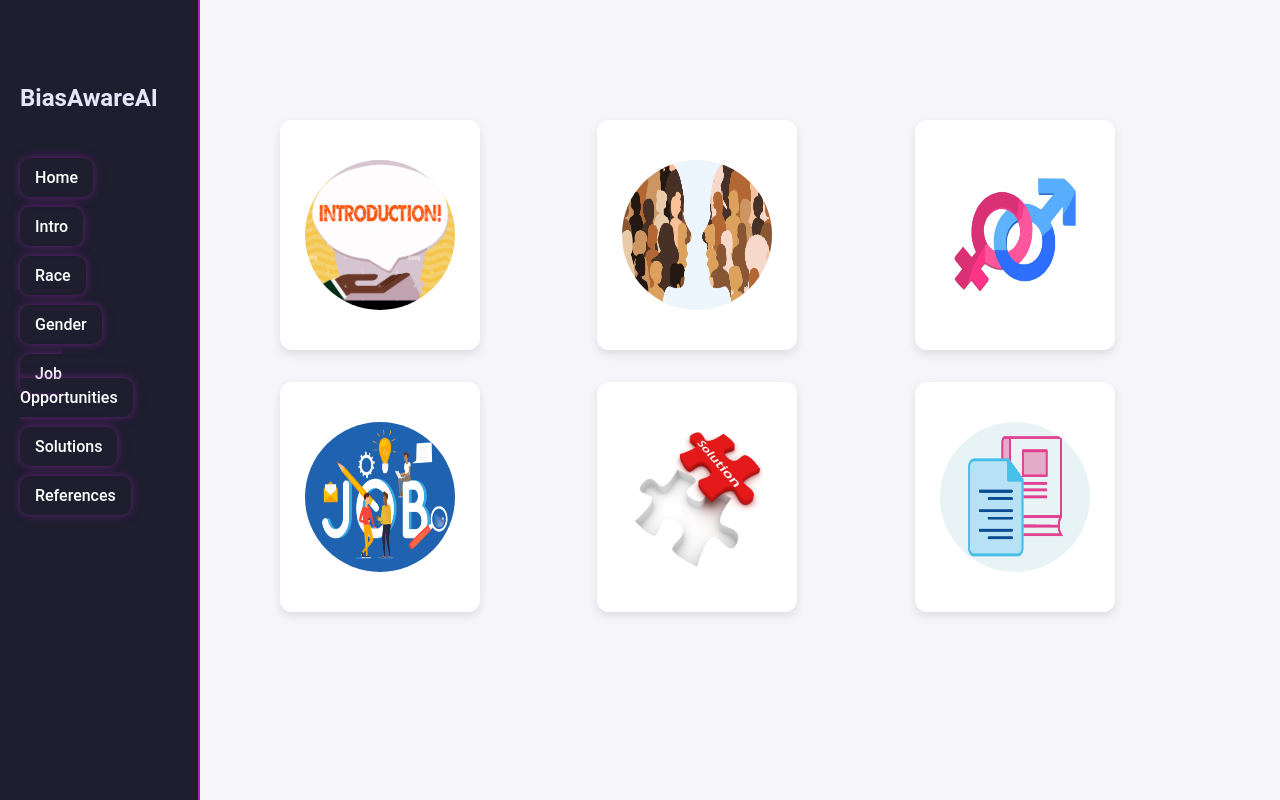
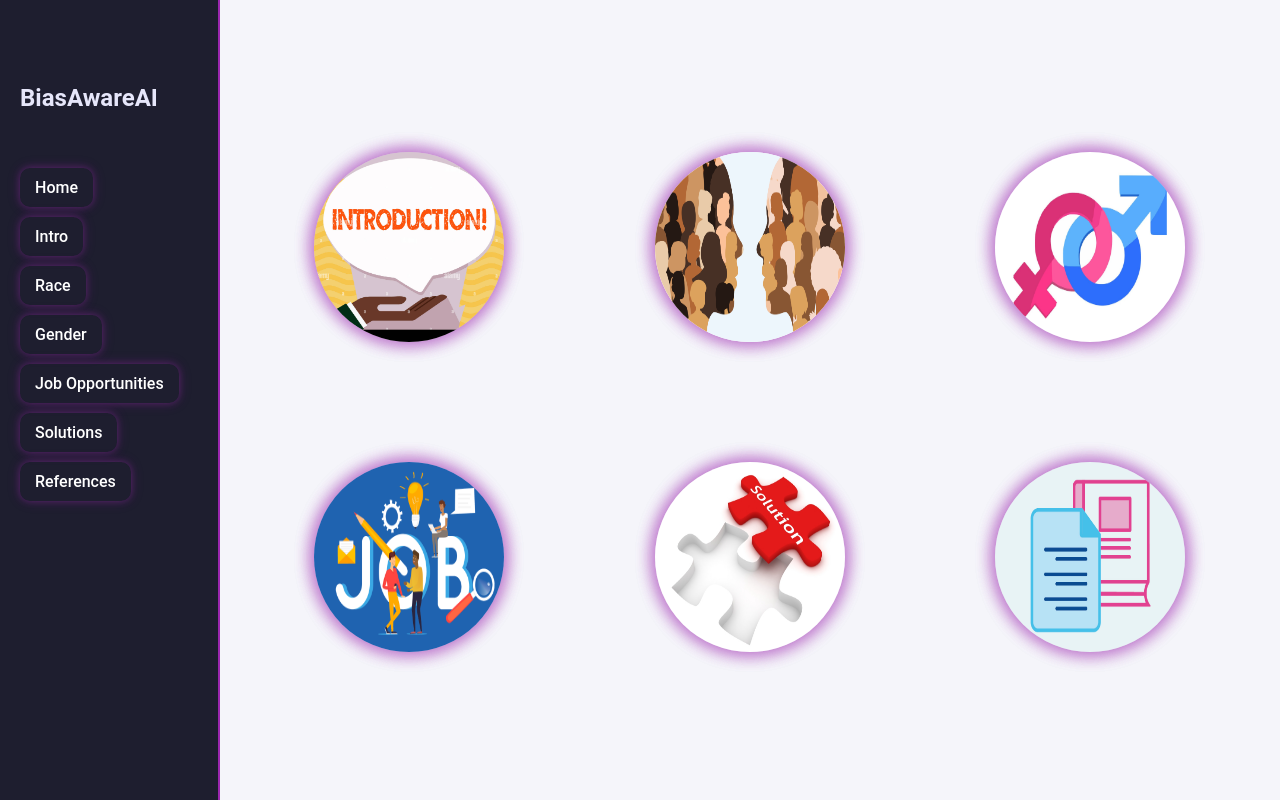
Before and after one commit to edombelayneh/BiasAwareAI, a Next.js app: page / in a window 1280 px wide. Built offline with nearby package versions, Linux system fonts and the light colour scheme.

Commit message:
finalize website with some few tweaks

```diff
--- a/app/ClientLayout.js
+++ b/app/ClientLayout.js
@@ -12,7 +12,18 @@ export default function ClientLayout({ children }) {
   return (
     <ThemeProvider theme={theme}>
       <CssBaseline />
-      {/* <Box sx={{ display: 'flex', flexDirection: isMobile ? 'column' : 'row' }}>
+      <Box sx={{ display: 'flex', flexDirection: isMobile ? 'column' : 'row' }}>
+        <Sidebar />
+        <Box component="main" sx={{ flex: 1, marginLeft: isMobile ? 0 : '250px', mt: 5}}>
+            {children}
+        </Box>
+        </Box>
+
+    </ThemeProvider>
+  );
+}
+
+   {/* <Box sx={{ display: 'flex', flexDirection: isMobile ? 'column' : 'row' }}>
         <Sidebar />
         <Box
           component="main"
@@ -25,13 +36,3 @@ export default function ClientLayout({ children }) {
           {children}
         </Box>
       </Box> */}
-      <Box sx={{ display: 'flex', flexDirection: isMobile ? 'column' : 'row' }}>
-        <Sidebar />
-        <Box component="main" sx={{ flex: 1, marginLeft: isMobile ? 0 : '200px' }}>
-            {children}
-        </Box>
-        </Box>
-
-    </ThemeProvider>
-  );
-}
--- a/app/components/NewPageIcon.js
+++ b/app/components/NewPageIcon.js
@@ -12,42 +12,63 @@ const NewPageIcon = ({ page, text, imageName }) => {
     const theme = useTheme();
 
     const isMobile = useMediaQuery(theme.breakpoints.down('sm'));
+    const imageSize = isMobile ? 80 : 150;
 
     const handleClick = () => {
       router.push(page);
     };
 
     return (
+      // <Box
+      //   onClick={handleClick}
+      //   sx={{
+      //     cursor: 'pointer',
+      //     display: 'flex',
+      //     flexDirection: 'column',
+      //     alignItems: 'center',
+      //     textAlign: 'center',
+      //     width: isMobile ? 100 : 200,
+      //     padding: isMobile ? 2 : 5,
+      //     borderRadius: '50%',
+      //     backgroundColor: '#FFFFFF',
+      //     boxShadow: '0 4px 10px rgba(0, 0, 0, 0.1)',
+      //     transition: 'transform 0.3s, box-shadow 0.3s',
+      //     '&:hover': {
+      //       transform: 'scale(1.05)',
+      //       boxShadow: '0 6px 20px rgba(156, 39, 176, 0.4)',
+      //     },
+      //   }}
+      // >
       <Box
       onClick={handleClick}
       sx={{
-          cursor: 'pointer',
-          display: 'flex',
-          flexDirection: 'column',
-          alignItems: 'center',
-          textAlign: 'center',
-          width: isMobile ? 100 : 200,
-          padding: isMobile ? 2 : 5,
-          borderRadius: '12px',
-          backgroundColor: '#FFFFFF',
-          boxShadow: '0 4px 10px rgba(0, 0, 0, 0.1)',
-          transition: 'transform 0.3s, box-shadow 0.3s',
+        width: imageSize + 40,
+        height: imageSize + 40,
+        borderRadius: '50%',
+        boxShadow: '0 0 15px 4px rgba(156, 39, 176, 0.4)',
         '&:hover': {
-            transform: 'scale(1.05)',
-            boxShadow: '0 6px 20px rgba(156, 39, 176, 0.4)',
+          transform: 'scale(1.08)',
+          boxShadow: '0 0 25px 8px rgba(156, 39, 176, 0.7)',
         },
       }}
     >
         <Image
           src={imageName}
           alt={`${text} icon`}
-          width={isMobile ? 80 : 150}
-          height={isMobile ? 80 : 150}
-          style={{ borderRadius: '50%' }}
+          width={imageSize + 40}
+          height={imageSize + 40}
+          style={{
+            cursor: 'pointer',
+            display: 'flex',
+            flexDirection: 'column',
+            alignItems: 'center',
+            textAlign: 'center',
+            borderRadius: '50%',
+            backgroundColor: '#fff',
+            boxShadow: '0 0 15px 4px rgba(156, 39, 176, 0.4)',
+            transition: 'transform 0.3s, box-shadow 0.3s',
+          }}
         />
-        {/* <Typography variant="body1" sx={{ mt: 1, fontWeight: 500, color: 'primary.main' }}>
-          {text}
-        </Typography> */}
       </Box>
     );
   };
--- a/app/components/Sidebar.js
+++ b/app/components/Sidebar.js
@@ -1,12 +1,106 @@
+// // 'use client';
+// // import styled from 'styled-components';
+// // import Link from 'next/link';
+// // import { useState, useEffect } from 'react';
+// // import MenuIcon from '@mui/icons-material/Menu';
+// // import MenuOpenIcon from '@mui/icons-material/MenuOpen';
+
+// // const SidebarWrapper = styled.div`
+// //   width: 150px;
+// //   height: 100vh;
+// //   background-color: #1e1e2f;
+// //   color: white;
+// //   padding: 20px;
+// //   position: ${(props) => (props.isMobile ? 'absolute' : 'fixed')};
+// //   top: 0;
+// //   left: ${(props) => (props.isMobile && !props.isOpen ? '-260px' : '0')};
+// //   transition: left 0.3s ease-in-out;
+// //   display: flex;
+// //   flex-direction: column;
+// //   align-items: flex-start;
+// //   z-index: 1000;
+// // `;
+
+// // const NavList = styled.ul`
+// //   list-style: none;
+// //   padding: 0;
+// //   margin: 0;
+// //   display: flex;
+// //   flex-direction: column;
+// //   gap: 15px;
+// // `;
+
+// // const Sidebar = () => {
+// //   const [isMobile, setIsMobile] = useState(false);
+// //   const [isOpen, setIsOpen] = useState(false);
+
+// //   useEffect(() => {
+// //     const handleResize = () => {
+// //       setIsMobile(window.innerWidth <= 768);
+// //     };
+// //     handleResize();
+// //     window.addEventListener('resize', handleResize);
+// //     return () => window.removeEventListener('resize', handleResize);
+// //   }, []);
+
+// //   const toggleButtonStyle = {
+// //     position: 'fixed',
+// //     top: 15,
+// //     left: 15,
+// //     background: 'transparent',
+// //     color: isOpen ? 'white' : 'black',
+// //     border: 'none',
+// //     padding: '2px',
+// //     zIndex: 1100,
+// //     display: isMobile ? 'block' : 'none',
+// //     cursor: 'pointer',
+// //   };
+// //   return (
+
+// //     <SidebarWrapper isMobile={isMobile} isOpen={isOpen}>
+// //       {isMobile && (
+// //         <button style={toggleButtonStyle} onClick={() => setIsOpen(!isOpen)}>
+// //           {isOpen ? <MenuOpenIcon /> : <MenuIcon />}
+// //         </button>
+// //       )}
+// //         <h2>BiasAwareAI</h2>
+// //         <NavList>
+// //           <li><Link href="/" className="hover:text-gray-300">Home</Link></li>
+// //           <li><Link href="/intro" className="hover:text-gray-300">Intro</Link></li>
+// //           <li><Link href="/race" className="hover:text-gray-300">Race</Link></li>
+// //           <li><Link href="/gender" className="hover:text-gray-300">Gender</Link></li>
+// //           <li><Link href="/job" className="hover:text-gray-300">Job Opportunities</Link></li>
+// //           <li><Link href="/solution" className="hover:text-gray-300">Solutions</Link></li>
+// //           <li><Link href="/reference" className="hover:text-gray-300">References</Link></li>
+// //         </NavList>
+// //       </SidebarWrapper>
+// //   );
+// // };
+
+// // export default Sidebar;
+
+
 // 'use client';
-// import styled from 'styled-components';
+// import styled, { keyframes } from 'styled-components';
 // import Link from 'next/link';
 // import { useState, useEffect } from 'react';
 // import MenuIcon from '@mui/icons-material/Menu';
 // import MenuOpenIcon from '@mui/icons-material/MenuOpen';
 
+// const glow = keyframes`
+//   0% {
+//     box-shadow: 0 0 5px rgba(156, 39, 176, 0.3), 0 0 10px rgba(156, 39, 176, 0.2);
+//   }
+//   50% {
+//     box-shadow: 0 0 15px rgba(156, 39, 176, 0.6), 0 0 25px rgba(156, 39, 176, 0.3);
+//   }
+//   100% {
+//     box-shadow: 0 0 5px rgba(156, 39, 176, 0.3), 0 0 10px rgba(156, 39, 176, 0.2);
+//   }
+// `;
+
 // const SidebarWrapper = styled.div`
-//   width: 150px;
+//   width: 200px;
 //   height: 100vh;
 //   background-color: #1e1e2f;
 //   color: white;
@@ -19,15 +113,33 @@
 //   flex-direction: column;
 //   align-items: flex-start;
 //   z-index: 1000;
+//   border-right: 2px solid #9C27B0;
 // `;
 
 // const NavList = styled.ul`
 //   list-style: none;
 //   padding: 0;
-//   margin: 0;
+//   margin: 20px 0 0 0;
 //   display: flex;
 //   flex-direction: column;
-//   gap: 15px;
+//   gap: 25px;
+//   width: 100%;
+// `;
+
+// const NavItem = styled(Link)`
+//   color: white;
+//   text-decoration: none;
+//   padding: 10px 15px;
+//   border-radius: 10px;
+//   font-weight: 500;
+//   transition: all 0.3s ease-in-out;
+//   animation: ${glow} 2s infinite alternate;
+
+//   &:hover {
+//     background-color: rgba(156, 39, 176, 0.15);
+//     color: #e6e6fa;
+//     transform: scale(1.03);
+//   }
 // `;
 
 // const Sidebar = () => {
@@ -48,39 +160,55 @@
 //     top: 15,
 //     left: 15,
 //     background: 'transparent',
-//     color: isOpen ? 'white' : 'black',
+//     color: isOpen ? '#E6E6FA' : '#9C27B0',
 //     border: 'none',
-//     padding: '2px',
-//     zIndex: 1100,
+//     padding: '4px',
+//     zIndex: 5100,
 //     display: isMobile ? 'block' : 'none',
 //     cursor: 'pointer',
 //   };
+
 //   return (
+//     <>
+//       {/* {isMobile && (
+//         <button style={toggleButtonStyle} onClick={() => setIsOpen(!isOpen)}>
+//           {isOpen ? <MenuOpenIcon fontSize="large" /> : <MenuIcon fontSize="large" />}
+//         </button>
+//       )} */}
 
-//     <SidebarWrapper isMobile={isMobile} isOpen={isOpen}>
-//       {isMobile && (
-//         <button style={toggleButtonStyle} onClick={() => setIsOpen(!isOpen)}>
-//           {isOpen ? <MenuOpenIcon /> : <MenuIcon />}
-//         </button>
-//       )}
-//         <h2>BiasAwareAI</h2>
+//       <button
+//         style={{
+//           ...toggleButtonStyle,
+//           display: isMobile ? 'block' : 'none',
+//         }}
+//         onClick={() => setIsOpen(!isOpen)}
+//       >
+//         {isOpen ? <MenuOpenIcon fontSize="large" /> : <MenuIcon fontSize="large" />}
+//       </button>
+
+
+//       <SidebarWrapper isMobile={isMobile} isOpen={isOpen}>
+//         <h2 style={{ fontWeight: 'bold', fontSize: '1.5rem', color: '#E6E6FA', marginBottom: '30px', marginTop: '60px' }}>
+//           BiasAwareAI
+//         </h2>
 //         <NavList>
-//           <li><Link href="/" className="hover:text-gray-300">Home</Link></li>
-//           <li><Link href="/intro" className="hover:text-gray-300">Intro</Link></li>
-//           <li><Link href="/race" className="hover:text-gray-300">Race</Link></li>
-//           <li><Link href="/gender" className="hover:text-gray-300">Gender</Link></li>
-//           <li><Link href="/job" className="hover:text-gray-300">Job Opportunities</Link></li>
-//           <li><Link href="/solution" className="hover:text-gray-300">Solutions</Link></li>
-//           <li><Link href="/reference" className="hover:text-gray-300">References</Link></li>
+//           <li><NavItem href="/">Home</NavItem></li>
+//           <li><NavItem href="/intro">Intro</NavItem></li>
+//           <li><NavItem href="/race">Race</NavItem></li>
+//           <li><NavItem href="/gender">Gender</NavItem></li>
+//           <li><NavItem href="/job">Job Opportunities</NavItem></li>
+//           <li><NavItem href="/solution">Solutions</NavItem></li>
+//           <li><NavItem href="/reference">References</NavItem></li>
 //         </NavList>
 //       </SidebarWrapper>
+//     </>
 //   );
 // };
 
 // export default Sidebar;
 
+'use client';
 
-'use client';
 import styled, { keyframes } from 'styled-components';
 import Link from 'next/link';
 import { useState, useEffect } from 'react';
@@ -99,31 +227,48 @@ const glow = keyframes`
   }
 `;
 
+// Wrapper that changes based on screen size
 const SidebarWrapper = styled.div`
-  width: 200px;
+  width: 220px;
   height: 100vh;
   background-color: #1e1e2f;
   color: white;
   padding: 20px;
-  position: ${(props) => (props.isMobile ? 'absolute' : 'fixed')};
+  position: fixed;
   top: 0;
-  left: ${(props) => (props.isMobile && !props.isOpen ? '-260px' : '0')};
-  transition: left 0.3s ease-in-out;
-  display: flex;
-  flex-direction: column;
-  align-items: flex-start;
+  left: 0;
+  border-right: 2px solid #9C27B0;
   z-index: 1000;
-  border-right: 2px solid #9C27B0;
+  transition: transform 0.3s ease-in-out;
+
+  @media (max-width: 768px) {
+    transform: ${(props) => (props.isOpen ? 'translateX(0)' : 'translateX(-100%)')};
+  }
+`;
+
+const ToggleButton = styled.button`
+  position: fixed;
+  top: 15px;
+  left: 15px;
+  background: transparent;
+  color: #9C27B0;
+  border: none;
+  padding: 4px;
+  z-index: 2000;
+  cursor: pointer;
+
+  @media (min-width: 769px) {
+    display: none;
+  }
 `;
 
 const NavList = styled.ul`
   list-style: none;
   padding: 0;
-  margin: 20px 0 0 0;
+  margin: 60px 0 0 0;
   display: flex;
   flex-direction: column;
   gap: 25px;
-  width: 100%;
 `;
 
 const NavItem = styled(Link)`
@@ -143,41 +288,28 @@ const NavItem = styled(Link)`
 `;
 
 const Sidebar = () => {
-  const [isMobile, setIsMobile] = useState(false);
   const [isOpen, setIsOpen] = useState(false);
 
   useEffect(() => {
     const handleResize = () => {
-      setIsMobile(window.innerWidth <= 768);
+      // Close the menu if switching to desktop
+      if (window.innerWidth > 768 && isOpen) {
+        setIsOpen(false);
+      }
     };
-    handleResize();
     window.addEventListener('resize', handleResize);
     return () => window.removeEventListener('resize', handleResize);
-  }, []);
-
-  const toggleButtonStyle = {
-    position: 'fixed',
-    top: 15,
-    left: 15,
-    background: 'transparent',
-    color: isOpen ? '#E6E6FA' : '#9C27B0',
-    border: 'none',
-    padding: '4px',
-    zIndex: 2100,
-    display: isMobile ? 'block' : 'none',
-    cursor: 'pointer',
-  };
+  }, [isOpen]);
 
   return (
     <>
-      {isMobile && (
-        <button style={toggleButtonStyle} onClick={() => setIsOpen(!isOpen)}>
-          {isOpen ? <MenuOpenIcon fontSize="large" /> : <MenuIcon fontSize="large" />}
-        </button>
-      )}
+      {/* Toggle Button only shows on small screens */}
+      <ToggleButton onClick={() => setIsOpen(!isOpen)}>
+        {isOpen ? <MenuOpenIcon fontSize="large" /> : <MenuIcon fontSize="large" />}
+      </ToggleButton>
 
-      <SidebarWrapper isMobile={isMobile} isOpen={isOpen}>
-        <h2 style={{ fontWeight: 'bold', fontSize: '1.5rem', color: '#E6E6FA', marginBottom: '30px', marginTop: '60px' }}>
+      <SidebarWrapper isOpen={isOpen}>
+        <h2 style={{ fontWeight: 'bold', fontSize: '1.5rem', color: '#E6E6FA', marginBottom: '30px', marginTop: '60px', gap: '50px' }}>
           BiasAwareAI
         </h2>
         <NavList>
--- a/app/page.js
+++ b/app/page.js
@@ -1,6 +1,4 @@
 'use client';
-import Image from "next/image";
-import styles from "./page.module.css";
 import { keyframes } from '@emotion/react';
 import { Box, AppBar, Toolbar, useMediaQuery, IconButton,MenuIcon, Menu, MenuItem, Typography } from "@mui/material";
 import { createTheme, ThemeProvider } from '@mui/material/styles';
@@ -8,6 +6,9 @@ import { useRouter } from 'next/navigation';
 import NewPageIcon from './components/NewPageIcon'; // adjust path if needed
 import CssBaseline from '@mui/material/CssBaseline';
 import { Container } from '@mui/material';
+// import theme from '/theme';
+// import useMediaQuery from '@mui/material/useMediaQuery';
+import { useTheme } from '@mui/material/styles';
 
 
 const glowAnimation = keyframes`
@@ -66,6 +67,8 @@ const theme = createTheme({
 
 
 export default function Home() {
+  // const theme = useTheme();
+  const isMobile = useMediaQuery(theme.breakpoints.down('sm'));
   return (
     <ThemeProvider theme={theme}>
       <CssBaseline />
@@ -77,10 +80,9 @@ export default function Home() {
                 <Box
                   sx={{
                     display: 'grid',
-                    // gridTemplateColumns: { xs: '1fr', sm: 'repeat(2, 1fr)', md: 'repeat(3, 1fr)' },
                     gridTemplateColumns: { xs: 'repeat(2, 1fr)', sm: 'repeat(2, 1fr)', md: 'repeat(3, 1fr)' },
-                    gap: 4,
-                    p: 5,
+                    gap: isMobile ? 8 : 15,
+                    p: 4,
                     maxWidth: 1000,
                     margin: 'auto',
                   }}>
--- a/app/race/page.js
+++ b/app/race/page.js
@@ -7,7 +7,7 @@ export default function RacePage() {
   const videoRef = useRef(null);
   const router = useRouter();
 
-  const handlePrev = () => router.push('/race');
+  const handlePrev = () => router.push('/intro');
   const handleNext = () => router.push('/gender');
 
   return (
```
Lines whose indentation alone changed are shown as unchanged.
